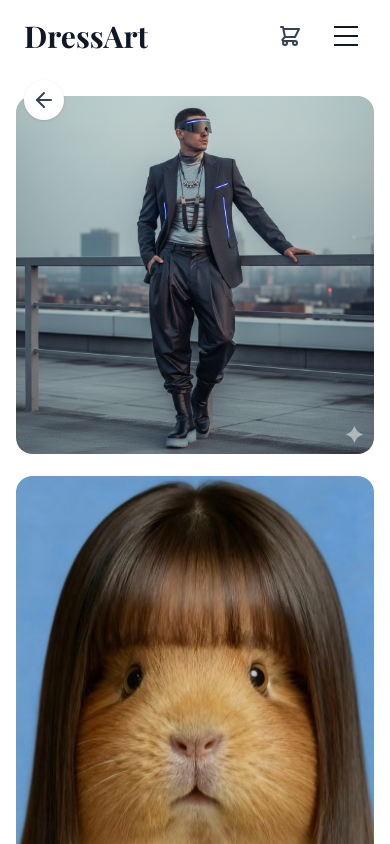
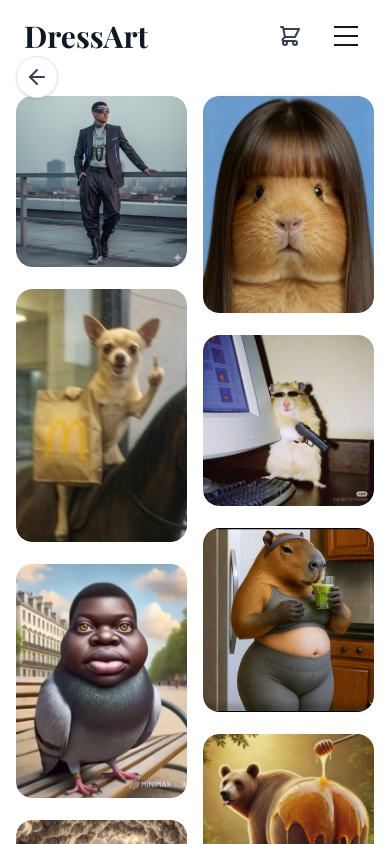
Before and after one commit to Dress-Art/Marketplace, a Next.js app: page /models in a window 390 px wide. Shown: the top 844 px of the page. Built offline with nearby package versions, Linux system fonts and the light colour scheme; a web font is replaced by a local one.

Commit message:
feat: update some elements

```diff
--- a/app/models/[id]/tissus/TissusClient.tsx
+++ b/app/models/[id]/tissus/TissusClient.tsx
@@ -27,7 +27,7 @@ export default function TissusClient({ id }: TissusClientProps) {
     return (
         <div className="min-h-screen relative">
             {/* Bouton retour */}
-            <div className="fixed top-20 left-6 z-[60]">
+            <div className="fixed top-14 left-6 z-[60]">
                 <button
                     onClick={() => router.back()}
                     className="p-2 hover:bg-gray-100 rounded-full transition-colors cursor-pointer bg-white shadow-sm"
@@ -127,8 +127,8 @@ export default function TissusClient({ id }: TissusClientProps) {
                             ))}
                         </div>
 
-                        {/* Vue MD (2 colonnes) */}
-                        <div className="hidden md:flex lg:hidden gap-4 items-start">
+                        {/* Vue MD (2 colonnes) hidden md:*/}
+                        <div className="flex lg:hidden gap-4 items-start">
                             {Array.from({ length: 2 }).map((_, colIndex) => (
                                 <div key={colIndex} className="flex-1 flex flex-col gap-4">
                                     {tissusData
@@ -141,13 +141,13 @@ export default function TissusClient({ id }: TissusClientProps) {
                         </div>
 
                         {/* Vue Mobile/SM (1 colonne) */}
-                        <div className="flex md:hidden gap-4 items-start">
+                        {/* <div className="flex md:hidden gap-4 items-start">
                             <div className="flex-1 flex flex-col gap-4">
                                 {tissusData.map((tissu) => (
                                     <TissuCard key={tissu.id} tissu={tissu} modelId={id} />
                                 ))}
                             </div>
-                        </div>
+                        </div> */}
                     </div>
                 </div>
             </main>
--- a/app/models/page.tsx
+++ b/app/models/page.tsx
@@ -33,10 +33,10 @@ export default function ModelsPage() {
     return (
         <div className="min-h-screen relative">
             {/* Bouton retour */}
-            <div className="fixed top-20 left-6 z-[60]">
+            <div className="fixed top-14 left-4 z-[60]">
                 <button
                     onClick={() => router.back()}
-                    className="p-2 hover:bg-gray-100 rounded-full transition-colors cursor-pointer bg-white shadow-sm"
+                    className="p-2 hover:bg-gray-100 rounded-full transition-colors cursor-pointer border border-gray-200 bg-white shadow-sm"
                     aria-label="Retour"
                 >
                     <ArrowLeftIcon size={24} className="text-gray-700" />
@@ -88,8 +88,8 @@ export default function ModelsPage() {
                     ))}
                 </div>
 
-                {/* Vue MD (2 colonnes) */}
-                <div className="hidden md:flex lg:hidden gap-4 p-4 items-start">
+                {/* Vue MD (2 colonnes) hidden md:*/}
+                <div className="flex lg:hidden gap-4 p-4 items-start">
                     {columns2.map((column, colIndex) => (
                         <div key={colIndex} className="flex-1 flex flex-col gap-4">
                             {column.map((model) => (
@@ -108,7 +108,7 @@ export default function ModelsPage() {
                 </div>
 
                 {/* Vue Mobile/SM (1 colonne) */}
-                <div className="flex md:hidden gap-4 p-4 items-start">
+                {/* <div className="flex md:hidden gap-4 p-4 items-start">
                     {columns1.map((column, colIndex) => (
                         <div key={colIndex} className="flex-1 flex flex-col gap-4">
                             {column.map((model) => (
@@ -124,7 +124,7 @@ export default function ModelsPage() {
                             ))}
                         </div>
                     ))}
-                </div>
+                </div> */}
             </main>
         </div>
     );
--- a/components/landing-page/Header.tsx
+++ b/components/landing-page/Header.tsx
@@ -1,11 +1,13 @@
 'use client';
 
 import { useState } from 'react';
+import { usePathname } from 'next/navigation';
 import Link from 'next/link';
 import SearchIcon from '@/components/icons/SearchIcon';
 import ShoppingCartIcon from '@/components/icons/ShoppingCartIcon';
 
 export default function Header() {
+    const pathname = usePathname();
     const [isSearchOpen, setIsSearchOpen] = useState(false);
     const [searchQuery, setSearchQuery] = useState('');
     const [isMobileMenuOpen, setIsMobileMenuOpen] = useState(false);
@@ -29,13 +31,13 @@ export default function Header() {
 
                 {/* Menu de navigation Desktop */}
                 <nav className="hidden md:flex items-center gap-8 absolute left-1/2 transform -translate-x-1/2">
-                    <Link href="/" className="text-gray-600 hover:text-gray-900 font-medium transition-colors">
+                    <Link href="/" className={`font-medium transition-colors ${pathname === '/' ? 'text-gray-900 underline underline-offset-4' : 'text-gray-600 hover:text-gray-900'}`}>
                         Accueil
                     </Link>
-                    <Link href="/models" className="text-gray-600 hover:text-gray-900 font-medium transition-colors">
+                    <Link href="/models" className={`font-medium transition-colors ${pathname.startsWith('/models') ? 'text-gray-900 underline underline-offset-4' : 'text-gray-600 hover:text-gray-900'}`}>
                         Models
                     </Link>
-                    <Link href="/suivi" className="text-gray-600 hover:text-gray-900 font-medium transition-colors">
+                    <Link href="/suivi" className={`font-medium transition-colors ${pathname.startsWith('/suivi') ? 'text-gray-900 underline underline-offset-4' : 'text-gray-600 hover:text-gray-900'}`}>
                         Suivi
                     </Link>
                 </nav>
@@ -110,21 +112,21 @@ export default function Header() {
                 <div className="flex flex-col items-center justify-center h-full gap-8 text-2xl">
                     <Link
                         href="/"
-                        className="text-gray-900 font-medium hover:text-gray-600 transition-colors"
+                        className={`font-medium transition-colors ${pathname === '/' ? 'text-gray-900 underline underline-offset-4' : 'text-gray-900 hover:text-gray-600'}`}
                         onClick={() => setIsMobileMenuOpen(false)}
                     >
                         Accueil
                     </Link>
                     <Link
                         href="/models"
-                        className="text-gray-900 font-medium hover:text-gray-600 transition-colors"
+                        className={`font-medium transition-colors ${pathname.startsWith('/models') ? 'text-gray-900 underline underline-offset-4' : 'text-gray-900 hover:text-gray-600'}`}
                         onClick={() => setIsMobileMenuOpen(false)}
                     >
                         Models
                     </Link>
                     <Link
                         href="/suivi"
-                        className="text-gray-900 font-medium hover:text-gray-600 transition-colors"
+                        className={`font-medium transition-colors ${pathname.startsWith('/suivi') ? 'text-gray-900 underline underline-offset-4' : 'text-gray-900 hover:text-gray-600'}`}
                         onClick={() => setIsMobileMenuOpen(false)}
                     >
                         Suivi
--- a/components/models/Header.tsx
+++ b/components/models/Header.tsx
@@ -1,11 +1,13 @@
 'use client';
 
 import { useState } from 'react';
+import { usePathname } from 'next/navigation';
 import Link from 'next/link';
 import SearchIcon from '@/components/icons/SearchIcon';
 import ShoppingCartIcon from '@/components/icons/ShoppingCartIcon';
 
 export default function Header() {
+    const pathname = usePathname();
     const [isSearchOpen, setIsSearchOpen] = useState(false);
     const [searchQuery, setSearchQuery] = useState('');
     const [isMobileMenuOpen, setIsMobileMenuOpen] = useState(false);
@@ -31,13 +33,13 @@ export default function Header() {
 
                 {/* Menu de navigation Desktop */}
                 <nav className="hidden md:flex items-center gap-8 absolute left-1/2 transform -translate-x-1/2">
-                    <Link href="/" className="text-gray-600 hover:text-gray-900 font-medium transition-colors">
+                    <Link href="/" className={`font-medium transition-colors ${pathname === '/' ? 'text-gray-900 underline underline-offset-4' : 'text-gray-600 hover:text-gray-900'}`}>
                         Accueil
                     </Link>
-                    <Link href="/models" className="text-gray-600 hover:text-gray-900 font-medium transition-colors">
+                    <Link href="/models" className={`font-medium transition-colors ${pathname.startsWith('/models') ? 'text-gray-900 underline underline-offset-4' : 'text-gray-600 hover:text-gray-900'}`}>
                         Models
                     </Link>
-                    <Link href="/suivi" className="text-gray-600 hover:text-gray-900 font-medium transition-colors">
+                    <Link href="/suivi" className={`font-medium transition-colors ${pathname.startsWith('/suivi') ? 'text-gray-900 underline underline-offset-4' : 'text-gray-600 hover:text-gray-900'}`}>
                         Suivi
                     </Link>
                 </nav>
@@ -112,21 +114,21 @@ export default function Header() {
                 <div className="flex flex-col items-center justify-center h-full gap-8 text-2xl">
                     <Link
                         href="/"
-                        className="text-gray-900 font-medium hover:text-gray-600 transition-colors"
+                        className={`font-medium transition-colors ${pathname === '/' ? 'text-gray-900 underline underline-offset-4' : 'text-gray-900 hover:text-gray-600'}`}
                         onClick={() => setIsMobileMenuOpen(false)}
                     >
                         Accueil
                     </Link>
                     <Link
                         href="/models"
-                        className="text-gray-900 font-medium hover:text-gray-600 transition-colors"
+                        className={`font-medium transition-colors ${pathname.startsWith('/models') ? 'text-gray-900 underline underline-offset-4' : 'text-gray-900 hover:text-gray-600'}`}
                         onClick={() => setIsMobileMenuOpen(false)}
                     >
                         Models
                     </Link>
                     <Link
                         href="/suivi"
-                        className="text-gray-900 font-medium hover:text-gray-600 transition-colors"
+                        className={`font-medium transition-colors ${pathname.startsWith('/suivi') ? 'text-gray-900 underline underline-offset-4' : 'text-gray-900 hover:text-gray-600'}`}
                         onClick={() => setIsMobileMenuOpen(false)}
                     >
                         Suivi
```
